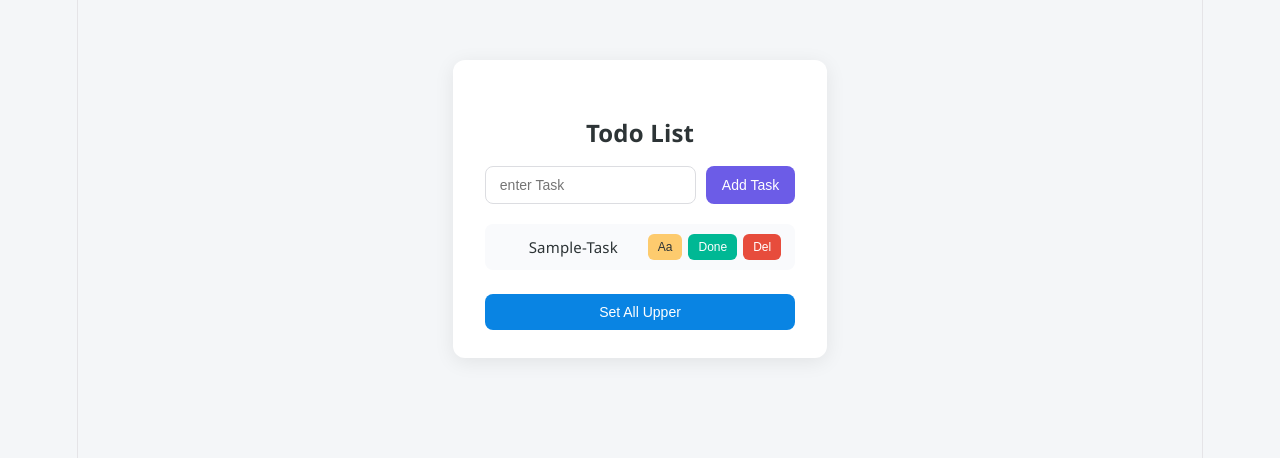
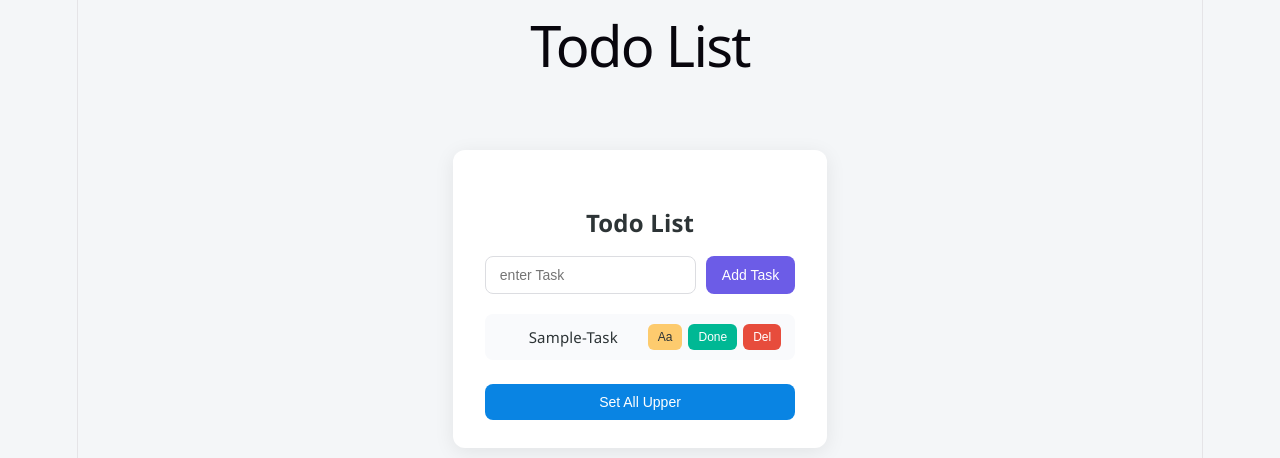
Before and after one commit to Tushar-Bodake/React-ToDo-List, a React (Vite) app: page / in a window 1280 px wide. Shown: the top 458 px of the page. Built offline with nearby package versions, Linux system fonts and the light colour scheme.

Commit message:
Add header to Todo List component

```diff
--- a/src/App.jsx
+++ b/src/App.jsx
@@ -5,6 +5,7 @@ function App() {
 
   return (
     <>
+      <h1>Todo List</h1>
       <TodoList/>
     </>
   );
```
